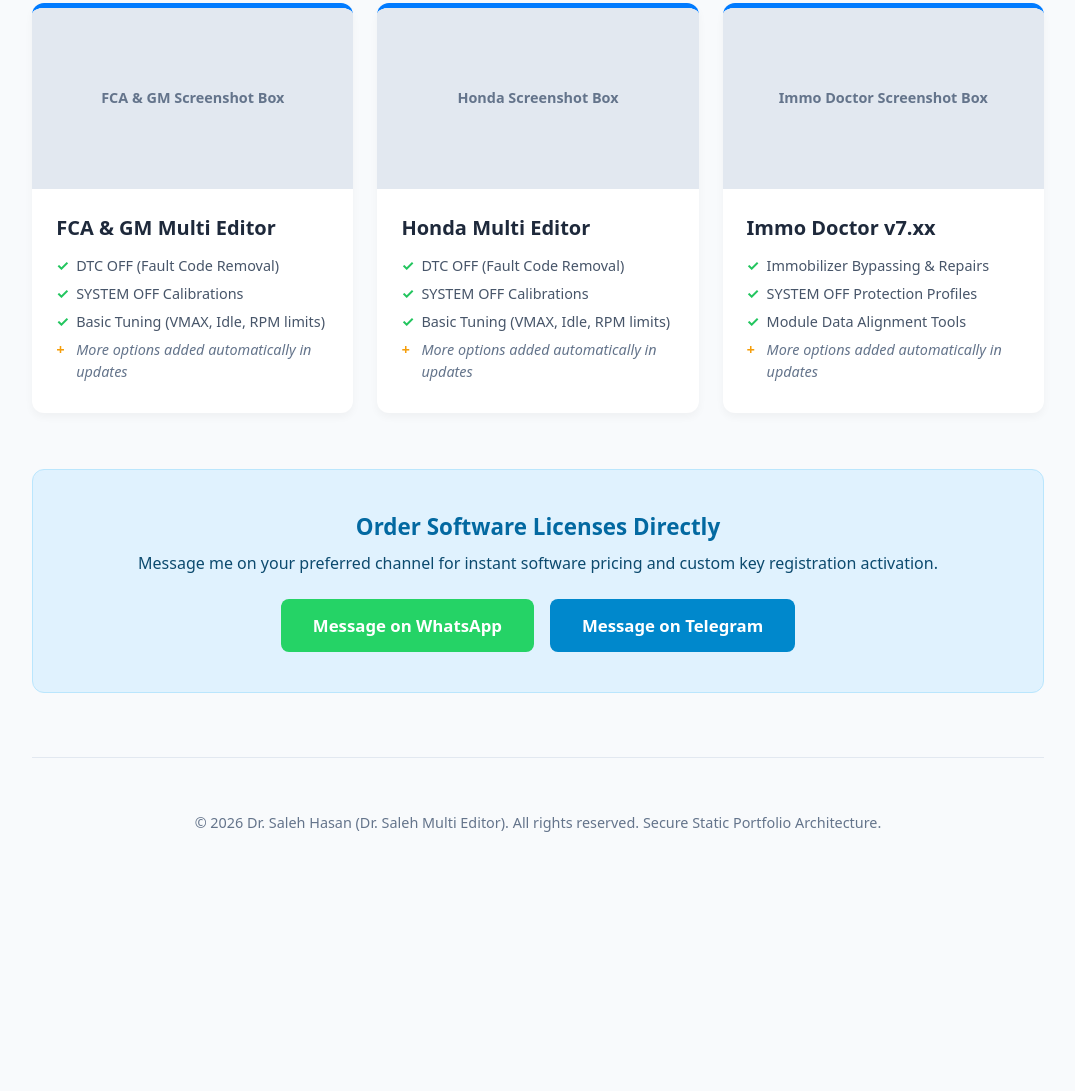
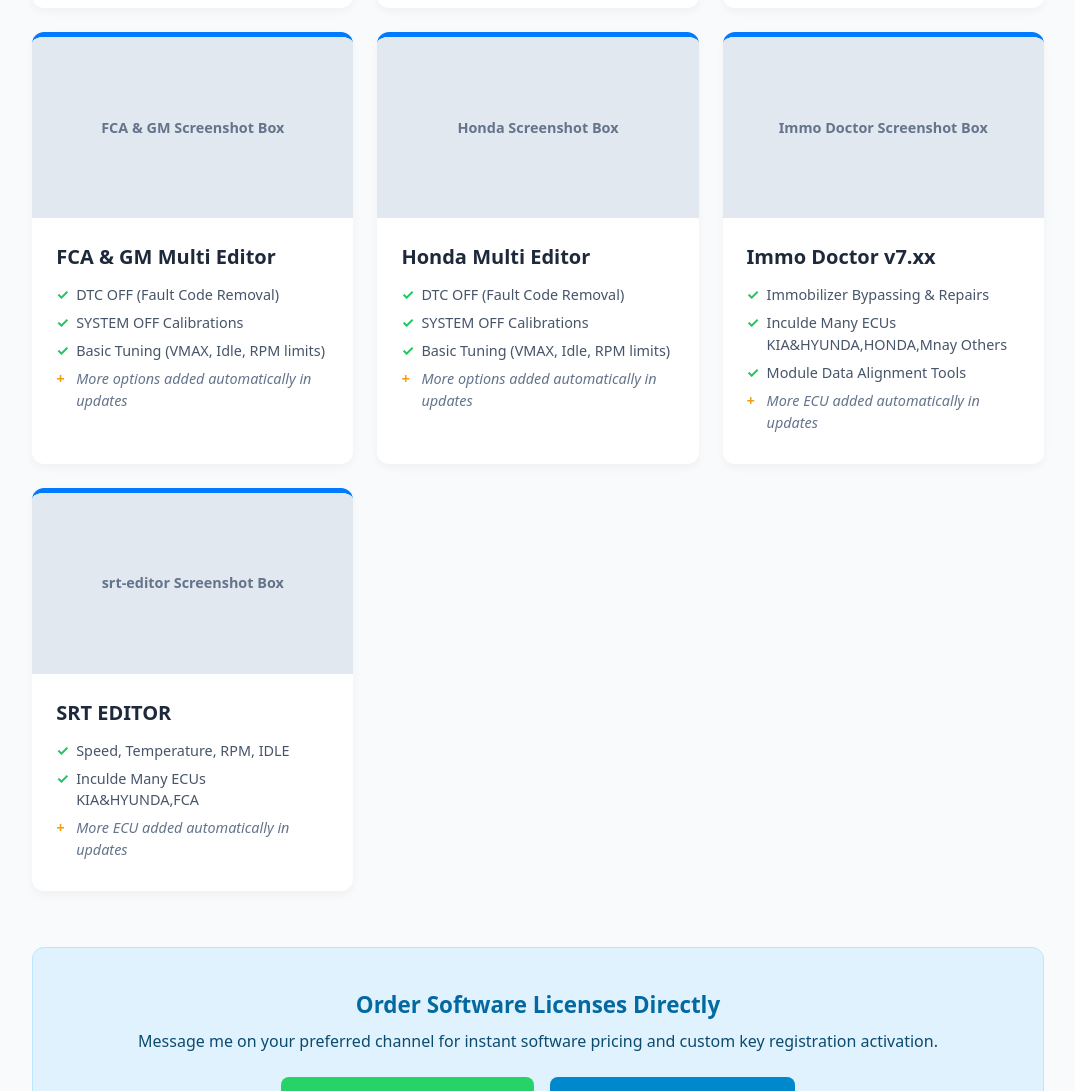
Before and after one commit to Dr-saleh-multieditor/dr-saleh-multieditor.github.io, a plain HTML site: page index.html in a window 1280 px wide. Shown: the part 920-2011 px from the top of the page, without its empty margins (102-1177 px from the left). Before the commit the page ends 1840 px from the top, so only its background shows below. Drawn offline with Linux system fonts and the light colour scheme.

Commit message:
Update index.html

```diff
--- a/index.html
+++ b/index.html
@@ -58,6 +58,7 @@
             <li>Updates: 100% Free Lifetime Updates</li>
             <li>Support: 100% Free Lifetime Technical Support</li>
             <li>Activation Policy: Hardware Locked to 1 PC (Lifetime Activation)</li>
+            <li>Videos here: https://www.youtube.com/@vaselovaselo3618/videos</li>
         </ul>
     </div>
 
@@ -107,7 +108,6 @@
                 <ul class="feature-list">
                     <li>DTC OFF (Fault Code Removal)</li>
                     <li>SYSTEM OFF Calibrations</li>
-                    <li>Basic Tuning (VMAX, Idle, RPM limits)</li>
                     <li class="highlight">More options added automatically in updates</li>
                 </ul>
             </div>
@@ -157,13 +157,27 @@
                 <h3>Immo Doctor v7.xx</h3>
                 <ul class="feature-list">
                     <li>Immobilizer Bypassing & Repairs</li>
-                    <li>SYSTEM OFF Protection Profiles</li>
+                    <li>Inculde Many ECUs KIA&HYUNDA,HONDA,Mnay Others</li>
                     <li>Module Data Alignment Tools</li>
-                    <li class="highlight">More options added automatically in updates</li>
+                    <li class="highlight">More ECU added automatically in updates</li>
                 </ul>
             </div>
         </div>
-
+<!-- Card 7: SRT EDITOR -->
+        <div class="card">
+            <div class="image-container">
+                <img src="srt-editor.jpg" alt="srt-editor" onerror="this.style.display='none';">
+                <div class="image-placeholder">srt-editor Screenshot Box</div>
+            </div>
+            <div class="card-content">
+                <h3>SRT EDITOR</h3>
+                <ul class="feature-list">
+                    <li>Speed, Temperature, RPM, IDLE</li>
+                    <li>Inculde Many ECUs KIA&HYUNDA,FCA</li>
+                    <li class="highlight">More ECU added automatically in updates</li>
+                </ul>
+            </div>
+        </div>
     </div>
 
     <div class="cta-section">
@@ -171,7 +185,7 @@
         <p>Message me on your preferred channel for instant software pricing and custom key registration activation.</p>
         <div class="btn-group">
             <a href="https://wa.me" target="_blank" class="btn btn-wa">Message on WhatsApp</a>
-            <a href="https://t.me" target="_blank" class="btn btn-tg">Message on Telegram</a>
+            <a href="https://t.me" target="Libfork" class="btn btn-tg">Message on Telegram</a>
         </div>
     </div>
 
```
